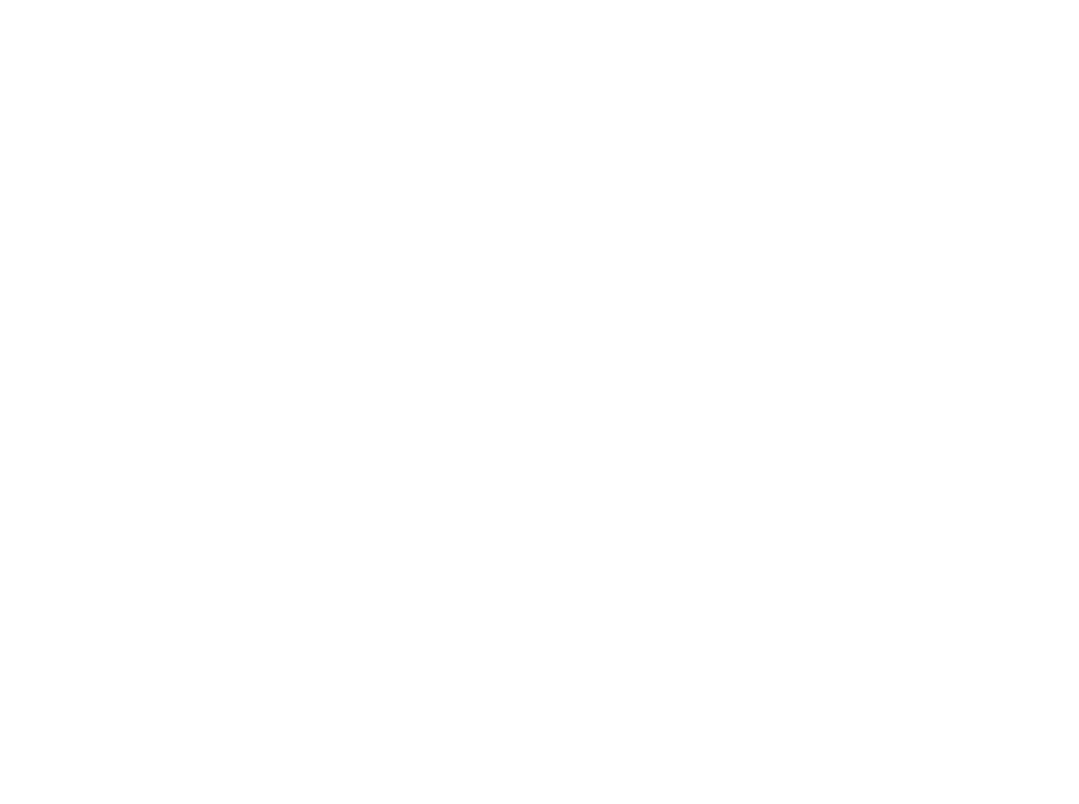
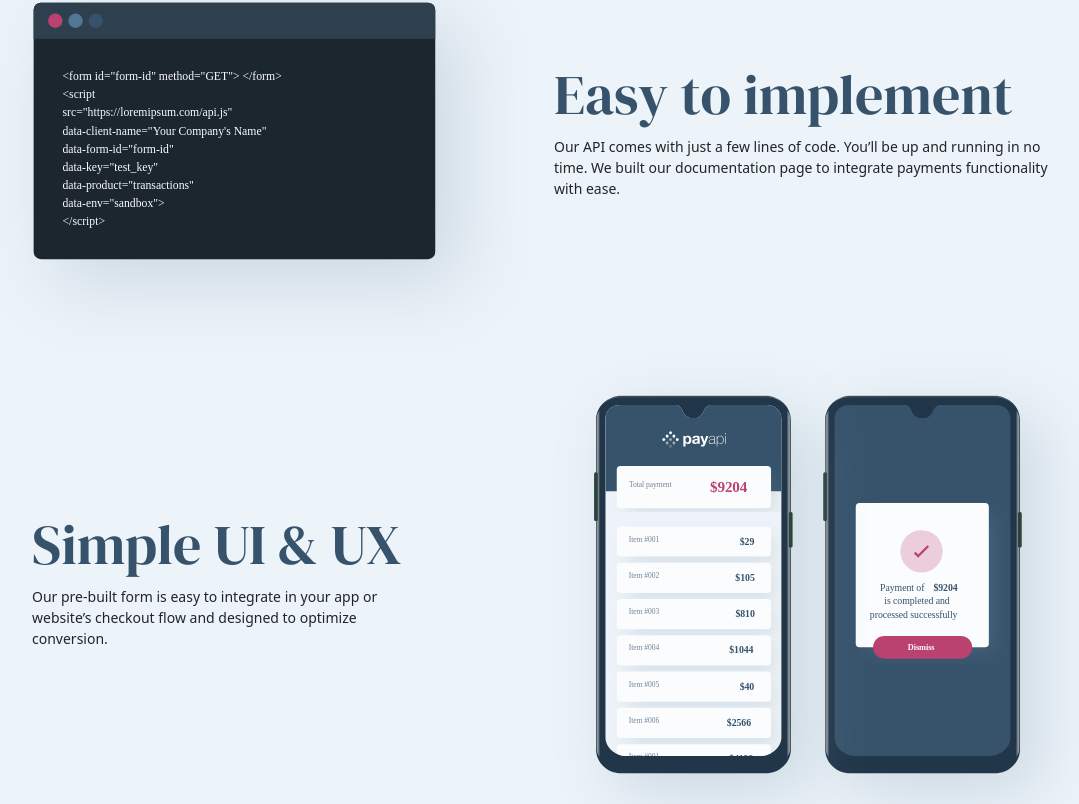
Before and after one commit to ShaimaaAKamal/angularPayAPi, an Angular app: page / in a window 1280 px wide. Shown: the part 1296-2100 px from the top of the page, without its empty margins (98-1177 px from the left). Before the commit the page ends 1257 px from the top, so only its background shows below. Built offline with nearby package versions, Linux system fonts and the light colour scheme.

Commit message:
add simple ui section to home component

```diff
--- a/src/app/home/home.component.html
+++ b/src/app/home/home.component.html
@@ -1,4 +1,4 @@
-    <div class='container-md'>
+    <div class='container-md pb-5'>
       <div class="row gy-0">
          <div class="col-lg-6 imageHomeHeading">
             <div class='text-center ps-5 ps-md-0'>
@@ -81,3 +81,39 @@
                 </div>
         </div>
      </section>
+    <div class='container-md py-5 pb-lg-0'>
+            <section class="row gy-0">
+                <div class="col-lg-6">
+                    <div class='text-center ps-5 ps-lg-0'>
+                        <img src='../../assets/Images/home/desktop/illustration-easy-to-implement.svg' alt="easy Implement Image" class='w-100'/>
+                    </div>
+                </div>
+                <div class="col-lg-6 align-self-lg-center implementInfo">
+                    <div class='text-center text-lg-start mb-lg-5'>
+                        <h2 class='display-4 fmHeading textSanBlue'>Easy to implement</h2>
+                        <p class='small textDark px-5 ps-lg-0 mb-0'>
+                            Our API comes with just a few lines of code. You’ll be up and running in no time. We built our documentation page to integrate payments functionality with ease.
+                        </p>
+                    </div>
+                </div>
+            </section>
+    </div>
+    <section class='simpleUi'>
+        <div class='container-md '>
+            <section class="row gy-0">
+                <div class="col-lg-6 workOrder">
+                    <div class='text-center ps-5 ps-lg-0'>
+                        <img src="../../assets/Images/home/desktop/illustration-simple-ui.svg" alt="simple ui images Image" class='w-100'/>
+                    </div>
+                </div>
+                <div class="col-lg-6 align-self-lg-center implementInfo ">
+                    <div class='text-center px-xl-5 text-lg-start mb-lg-5'>
+                        <h2 class='display-4 fmHeading textSanBlue'>Simple UI & UX</h2>
+                        <p class='small textDark px-5 ps-lg-0 mb-0'>
+                            Our pre-built form is easy to integrate in your app or website’s checkout flow and designed to optimize conversion.
+                        </p>
+                    </div>
+                </div>
+            </section>
+        </div>
+      </section>
--- a/src/app/home/home.component.scss
+++ b/src/app/home/home.component.scss
@@ -32,6 +32,10 @@
     background-repeat: no-repeat;
     background-position:center 300%;
 }
+.implementInfo{
+    position: relative;
+    top:-20px;
+}
 @media screen and (min-width:460px){
             #emailInput{
                 &::placeholder{
@@ -46,6 +50,9 @@
      .whoWork{
                 background-position:center 200%;
            }
+     .implementInfo{
+                top:-60px;
+            }
 }
 
 @media screen and (min-width:992px){
@@ -55,4 +62,7 @@
     .whoWork{
     background-position:-40% 80%;
     }
+    .implementInfo{
+        position: static;
+            }
 }
```
